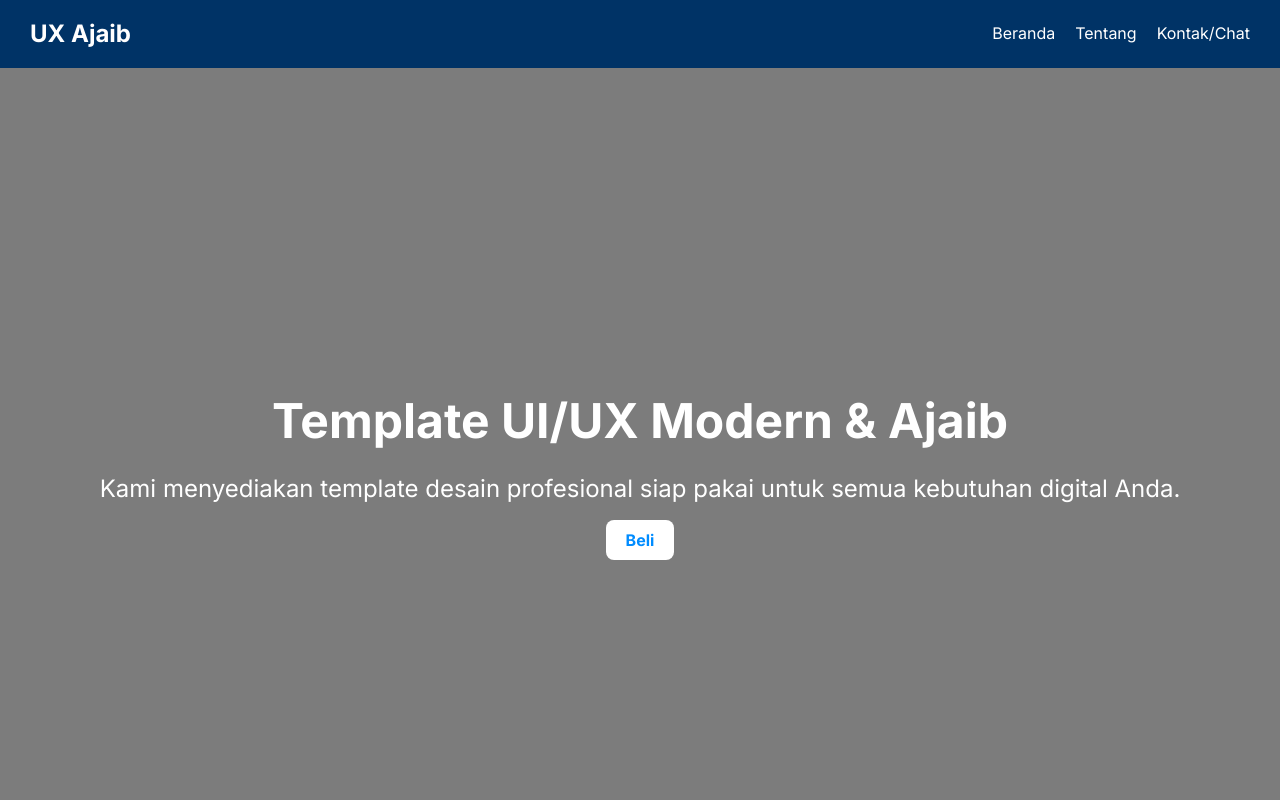
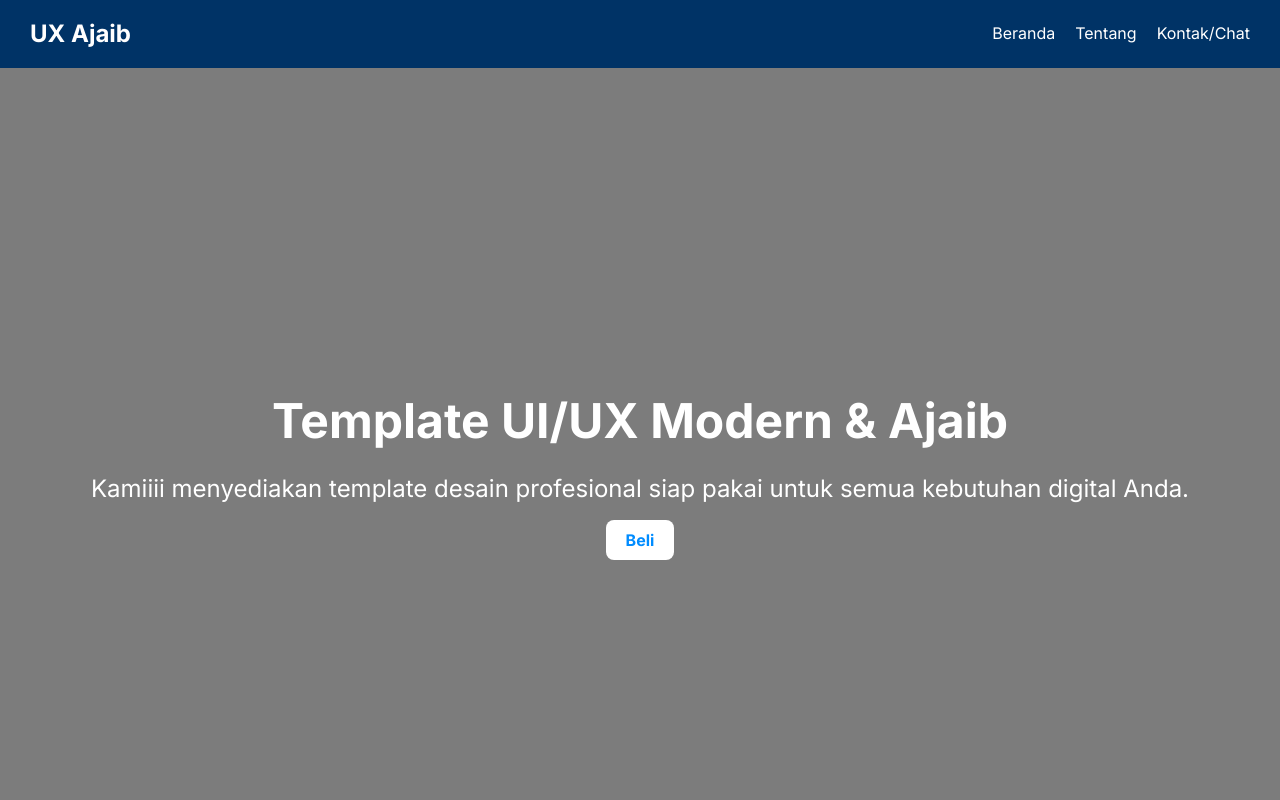
Before and after one commit to angge99/kewirausahaan_kel2, a plain HTML site: page dashboard.html in a window 1280 px wide. Shown: the top 800 px of the page. Drawn offline with Linux system fonts and the light colour scheme.

Commit message:
dashboard.html

```diff
--- a/dashboard.html
+++ b/dashboard.html
@@ -3,7 +3,7 @@
 <head>
   <meta charset="UTF-8">
   <meta name="viewport" content="width=device-width, initial-scale=1.0">
-  <title>UX Ajaib - Template UI/UX Ajaibbbbb</title>
+  <title>UX Ajaib - Template UI/UX Ajaib</title>
   <link rel="stylesheet" href="style.css">
   <link href="https://fonts.googleapis.com/css2?family=Inter:wght@400;600;700&display=swap" rel="stylesheet">
 </head>
@@ -30,7 +30,7 @@
 
       </div>
       <h1>Template UI/UX Modern & Ajaib</h1>
-      <p>Kami menyediakan template desain profesional siap pakai untuk semua kebutuhan digital Anda.</p>
+      <p>Kamiiii menyediakan template desain profesional siap pakai untuk semua kebutuhan digital Anda.</p>
       <a href="https://wa.me/6285706058586" class="cta-button">Beli</a>
     </div>
   </header>
```
